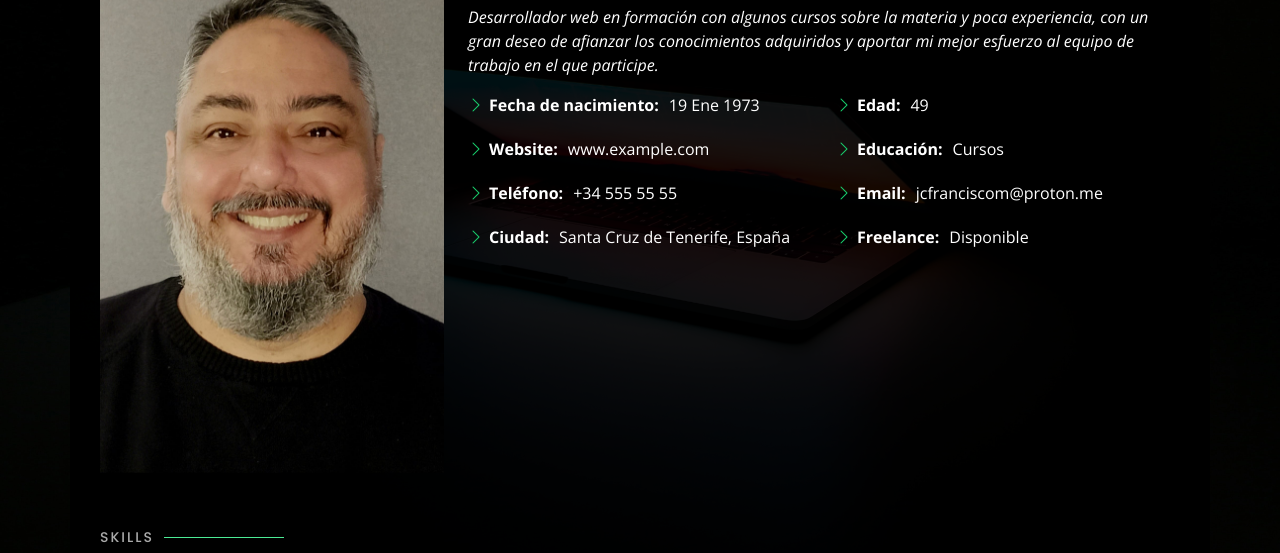
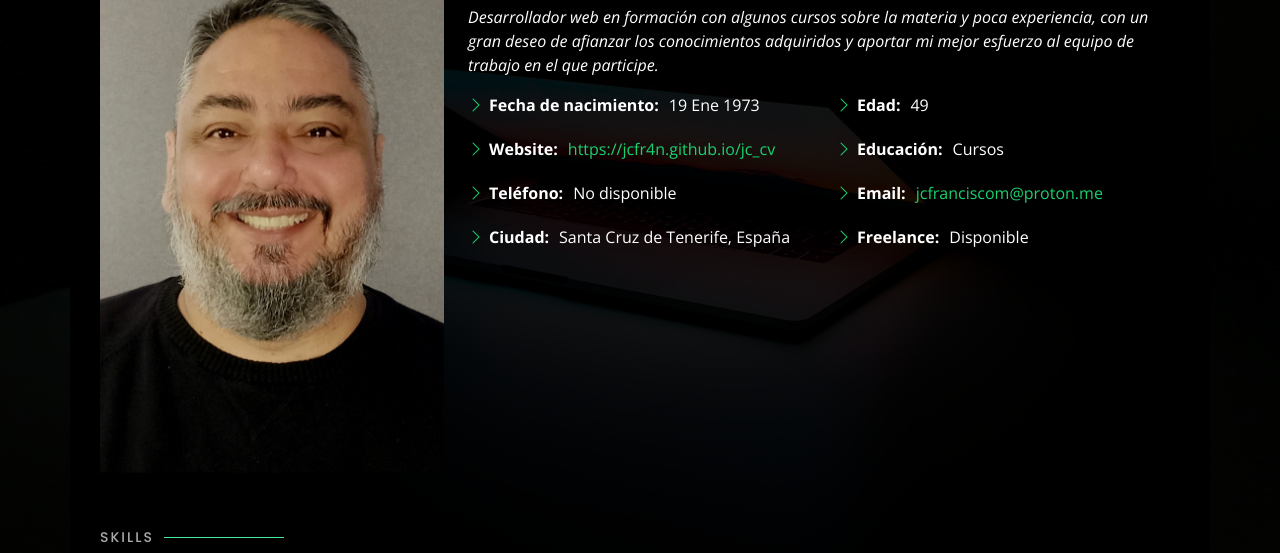
Before and after one commit to jcfr4n/jc_cv, a plain HTML site: page index.html in a window 1280 px wide. Both pictures are taken after a click on the link "Sobre mi". Shown: the part 247-800 px from the top of the page. Drawn offline with nearby package versions, Linux system fonts and the light colour scheme.

Commit message:
About section updated

```diff
--- a/index.html
+++ b/index.html
@@ -98,8 +98,8 @@
               <ul>
                 <li><i class="bi bi-chevron-right"></i> <strong>Fecha de nacimiento:</strong> <span>19 Ene 1973</span>
                 </li>
-                <li><i class="bi bi-chevron-right"></i> <strong>Website:</strong> <span>www.example.com</span></li>
-                <li><i class="bi bi-chevron-right"></i> <strong>Teléfono:</strong> <span>+34 555 55 55</span></li>
+                <li><i class="bi bi-chevron-right"></i> <strong>Website:</strong> <span><a href="https://jcfr4n.github.io/jc_cv/" target="_blank">https://jcfr4n.github.io/jc_cv</a></span></li>
+                <li><i class="bi bi-chevron-right"></i> <strong>Teléfono:</strong> <span>No disponible</span></li>
                 <li><i class="bi bi-chevron-right"></i> <strong>Ciudad:</strong> <span>Santa Cruz de Tenerife,
                     España</span></li>
               </ul>
@@ -108,7 +108,7 @@
               <ul>
                 <li><i class="bi bi-chevron-right"></i> <strong>Edad:</strong> <span>49</span></li>
                 <li><i class="bi bi-chevron-right"></i> <strong>Educación:</strong> <span>Cursos</span></li>
-                <li><i class="bi bi-chevron-right"></i> <strong>Email:</strong> <span>jcfranciscom@proton.me</span></li>
+                <li><i class="bi bi-chevron-right"></i> <strong>Email:</strong> <span><a href="mailto:jcfranciscom@proton.me" target="_blank">jcfranciscom@proton.me</a></span></li>
                 <li><i class="bi bi-chevron-right"></i> <strong>Freelance:</strong> <span>Disponible</span></li>
               </ul>
             </div>
```
